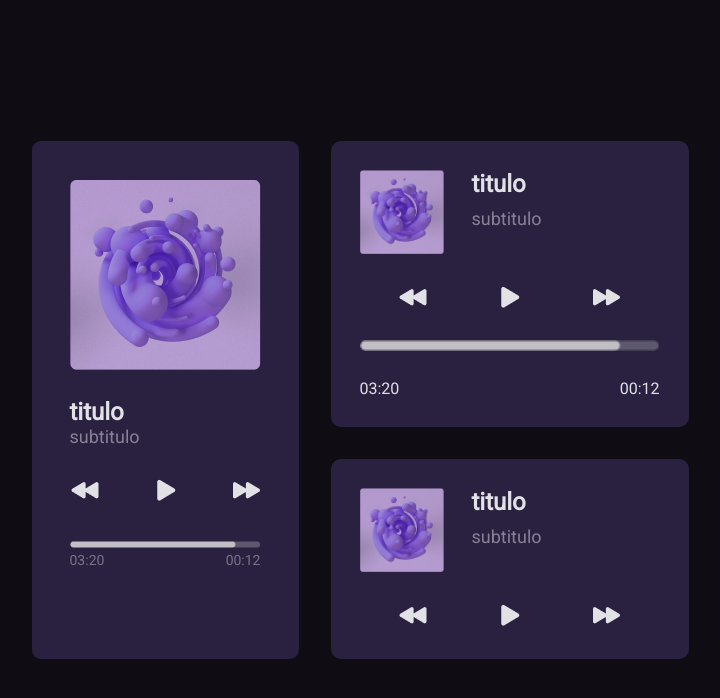
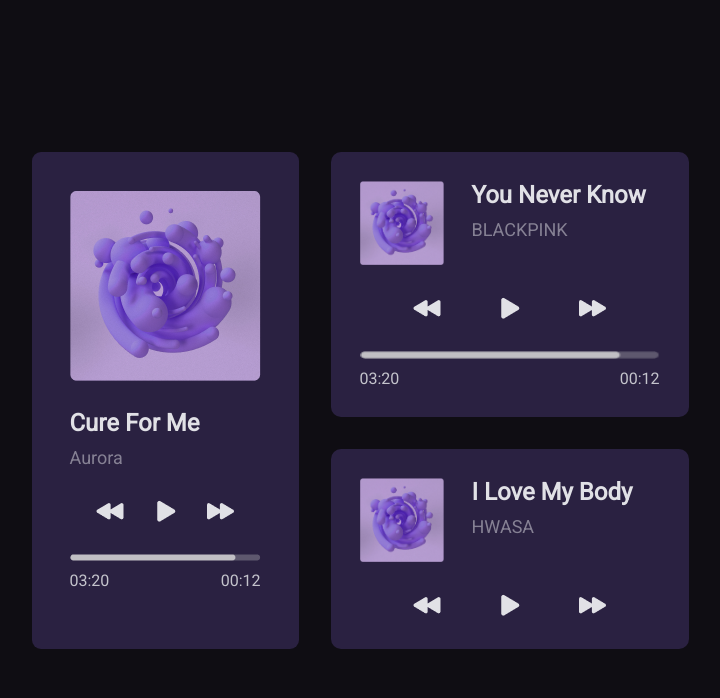
Before and after one commit to karein/desafio-ui-music-player, a React (Create React App) app: page / in a window 1280 px wide. Shown: the top 698 px of the page, without its empty margins (280-1000 px from the left). Built offline with nearby package versions, Linux system fonts and the light colour scheme.

Commit message:
componentizando layout

```diff
--- a/src/App.tsx
+++ b/src/App.tsx
@@ -1,11 +1,11 @@
 import { GlobalStyles } from './styles/global';
-import { Container, Title, SubTitle } from './style';
+import { Container } from './style';
 
-import albumCover from './assets/image-player.png'
-import progressBar from './assets/progress-bar.png'
-import backButton from './assets/back-button.png'
-import playButton from './assets/play-button.png'
-import forwardButton from './assets/forward-button.png'
+import { MusicInfo } from './components/MusicInfo';
+import { AlbumCover } from './components/AlbumCover';
+import { ProgressBar } from './components/ProgressBar';
+import { ActionButtons } from './components/ActionButtons';
+
 
 export function App() {
   return (
@@ -13,73 +13,39 @@ export function App() {
       <Container>
         <div className='container-grid'>
           <div className='full-ui-view'>
-            <img src={albumCover} alt="" className='albumCoverImg' />
+            <AlbumCover />
 
-            <div className='music-info'>
-              <Title>titulo</Title>
-              <SubTitle>subtitulo</SubTitle>
-            </div>
+            <MusicInfo title='Cure For Me' subtitle='Aurora' />
 
-            <div className='action-buttons'>
-              <img src={backButton} alt="" />
-              <img src={playButton} alt="" />
-              <img src={forwardButton} alt="" />
-            </div>
+            <ActionButtons />
 
-            <div>
-              <img src={progressBar} alt="" />
-              <div className='time-progress'>
-                <span>03:20</span>
-                <span>00:12</span>
-              </div>
-            </div>
+            <ProgressBar />
           </div>
 
           <div className='half-ui-view'>
             <div>
-              <div>
-                <img src={albumCover} alt="" className='albumCoverImgHalf' />
+              <div className='imgContainer'>
+                <AlbumCover height='84px' width='84px' />
               </div>
 
-              <div className='music-info-half'>
-                <Title>titulo</Title>
-                <SubTitle>subtitulo</SubTitle>
-              </div>
+              <MusicInfo title='You Never Know' subtitle='BLACKPINK' />
             </div>
 
-            <div className='action-buttons'>
-              <img src={backButton} alt="" />
-              <img src={playButton} alt="" />
-              <img src={forwardButton} alt="" />
-            </div>
+            <ActionButtons />
 
-            <div className='progressInfo'>
-              <img src={progressBar} alt="" />
-
-              <div className='time-progress'>
-                <span>03:20</span>
-                <span>00:12</span>
-              </div>
-            </div>
+            <ProgressBar width='300px' height='8px' />
           </div>
 
           <div className='min-ui-view'>
             <div>
-              <div>
-                <img src={albumCover} alt="" className='albumCoverImgHalf' />
+              <div className='imgContainer'>
+                <AlbumCover height='84px' width='84px' />
               </div>
 
-              <div className='music-info-half'>
-                <Title>titulo</Title>
-                <SubTitle>subtitulo</SubTitle>
-              </div>
+              <MusicInfo title="I Love My Body" subtitle='HWASA' />
             </div>
 
-            <div className='action-buttons'>
-              <img src={backButton} alt="" />
-              <img src={playButton} alt="" />
-              <img src={forwardButton} alt="" />
-            </div>
+            <ActionButtons />
           </div>
         </div>
       </Container>
@@ -87,71 +53,3 @@ export function App() {
     </>
   );
 }
-
-
-/*
-
-import "./styles.css";
-import styled from "styled-components";
-const App = () => {
-  return (
-    <MainContainer>
-      <Container>
-        <Main>Main</Main>
-        <SideBar>SideBar</SideBar>
-        <Footer>Footer</Footer>
-      </Container>
-    </MainContainer>
-  );
-};
-
-const MainContainer = styled.main`
-  display: flex;
-  align-items: center;
-  justify-content: center;
-  align-content: center;
-  background-color: red;
-`;
-
-const Container = styled.div`
-  display: grid;
-  height: 100vh;
-  grid-template-rows: 0.2fr 1fr 0.5fr;
-  grid-template-areas:
-    "sidebar main main"
-    "sidebar footer footer";
-  text-align: center;
-  grid-gap: 0.25rem;
-  transition: all 0.25s ease-in-out;
-  @media (max-width: 550px) {
-    grid-template-columns: 1fr;
-    grid-template-rows: 0.4fr 0.4fr 2.2fr 1.2fr 1fr;
-    grid-template-areas:
-      "sidebar"
-      "main"
-      "footer";
-  }
-  color: white;
-`;
-
-const Main = styled.main`
-  background: #1f2128;
-  color: white;
-  grid-area: main;
-  padding: 0.25rem;
-`;
-const SideBar = styled.div`
-  background: #9aaab7;
-  grid-area: sidebar;
-  padding: 0.25rem;
-`;
-
-const Footer = styled.footer`
-  background: #ff9637;
-  grid-area: footer;
-  padding: 0.25rem;
-`;
-
-export default App;
-
-*/
--- /dev/null
+++ b/src/components/ActionButtons/index.tsx
@@ -0,0 +1,16 @@
+import { Container } from './styles';
+
+import backButton from '../../assets/back-button.png'
+import playButton from '../../assets/play-button.png'
+import forwardButton from '../../assets/forward-button.png'
+
+
+export function ActionButtons() {
+  return (
+    <Container>
+      <img src={backButton} alt="" />
+      <img src={playButton} alt="" />
+      <img src={forwardButton} alt="" />
+    </Container>
+  );
+}
--- /dev/null
+++ b/src/components/ActionButtons/styles.ts
@@ -0,0 +1,7 @@
+
+import styled from "styled-components";
+
+export const Container = styled.div`
+  display: flex;
+  justify-content: space-evenly;
+`
--- /dev/null
+++ b/src/components/AlbumCover/index.tsx
@@ -0,0 +1,16 @@
+import { ImgAlbumCover } from './styles';
+
+import albumCover from '../../assets/image-player.png'
+
+interface ImgProps {
+  height?: string;
+  width?: string;
+}
+
+export function AlbumCover({ height, width }: ImgProps) {
+  return (
+    <>
+      <ImgAlbumCover src={albumCover} height={height} width={width} />
+    </>
+  );
+}
--- /dev/null
+++ b/src/components/AlbumCover/styles.ts
@@ -0,0 +1,6 @@
+import styled from "styled-components";
+
+export const ImgAlbumCover = styled.img`
+  height: ${(props) => props.height ? props.height : 'auto'};
+  width: ${(props) => props.width ? props.width : 'auto'};
+`;
--- /dev/null
+++ b/src/components/MusicInfo/index.tsx
@@ -0,0 +1,15 @@
+import { Container, Title, SubTitle } from './styles';
+
+interface TextProps {
+  title?: string;
+  subtitle?: string;
+}
+
+export function MusicInfo({ title, subtitle }: TextProps) {
+  return (
+    <Container>
+      <Title>{title}</Title>
+      <SubTitle>{subtitle}</SubTitle>
+    </Container>
+  );
+}
--- /dev/null
+++ b/src/components/MusicInfo/styles.ts
@@ -0,0 +1,19 @@
+
+import styled from "styled-components";
+
+export const Container = styled.div`
+  display: flex;
+  flex-direction: column;
+  gap: 10px;
+`
+
+export const Title = styled.text`
+  font-size: 24px;
+  font-weight: bold;
+  flex-wrap: wrap;
+`
+
+export const SubTitle = styled.text`
+  font-size: 18px;
+  opacity: 50%;
+`
--- /dev/null
+++ b/src/components/ProgressBar/index.tsx
@@ -0,0 +1,24 @@
+import { Container } from './styles';
+
+import progressBar from '../../assets/progress-bar.png'
+
+interface ProgressBarProps {
+  width?: string;
+  height?: string;
+}
+
+
+export function ProgressBar({ width, height }: ProgressBarProps) {
+  const neWidth = width ? width : 'auto';
+  const newHeight = height ? height : 'auto';
+
+  return (
+    <Container>
+      <img src={progressBar} alt="" width={neWidth} height={newHeight} />
+      <div className='time-progress'>
+        <span>03:20</span>
+        <span>00:12</span>
+      </div>
+    </Container>
+  );
+}
--- /dev/null
+++ b/src/components/ProgressBar/styles.ts
@@ -0,0 +1,21 @@
+
+import styled from "styled-components";
+
+export const Container = styled.div`
+  flex-direction: column;
+  display: flex;
+  gap: 10px;
+
+  div {
+    &.time-progress {
+      display: flex;
+      flex-direction: row;
+      justify-content: space-between;
+
+      span {
+        color: #C4C4CC;
+        /* opacity: 70%; */
+      }
+    }
+  }
+`
--- a/src/style.ts
+++ b/src/style.ts
@@ -3,8 +3,8 @@ import styled from "styled-components";
 export const Container = styled.div`
   height: 100vh;
   display: flex;
-  align-items: center; // vertical
-  justify-content: center; // horizontal
+  align-items: center;
+  justify-content: center;
 
   div {
     &.container-grid {
@@ -29,30 +29,6 @@ export const Container = styled.div`
 
           gap: 28px;
           padding: 38px;
-
-          div {
-            &.music-info {
-              display: flex;
-              flex-direction: column;
-            }
-          }
-
-          div {
-            &.action-buttons{
-              display: flex;
-              justify-content: space-between;
-            }
-          }
-
-          div {
-            &.time-progress {
-              display: flex;
-              justify-content: space-between;
-              color: #C4C4CC;
-              font-size: 14px;
-              opacity: 50%;
-            }
-          }
         }
 
         &.half-ui-view {
@@ -66,53 +42,14 @@ export const Container = styled.div`
 
           div {
             display: flex;
-            flex-direction: row;
-            gap: 28px;
 
             div {
-              img {
-                &.albumCoverImgHalf{
-                  height: 84px;
-                  width: 84px;
-                }
-              }
-            }
+              &.imgContainer{
+                margin-right: 28px;
 
-            div{
-              &.music-info-half {
-                display: flex;
-                flex-direction: column;
-                gap: 10px;
               }
             }
           }
-
-          div {
-            &.action-buttons{
-              display: flex;
-              justify-content: space-evenly;
-            }
-          }
-
-          div {
-            &.progressInfo {
-              display: flex;
-              flex-direction: column;
-
-              img {
-                width: 300px;
-              }
-
-              div {
-                &.time-progress {
-                  display: flex;
-                  flex-direction: row;
-                  justify-content: space-between;
-                }
-              }
-            }
-          }
-
         }
 
         &.min-ui-view {
@@ -125,33 +62,15 @@ export const Container = styled.div`
           border-radius: 10px;
           gap: 28px;
 
+
           div {
             display: flex;
-            flex-direction: row;
-            gap: 28px;
 
             div {
-              img {
-                &.albumCoverImgHalf{
-                  height: 84px;
-                  width: 84px;
-                }
+              &.imgContainer{
+                margin-right: 28px;
+
               }
-            }
-
-            div {
-              &.music-info-half {
-                display: flex;
-                flex-direction: column;
-                gap: 10px;
-              }
-            }
-          }
-
-          div {
-            &.action-buttons{
-              display: flex;
-              justify-content: space-evenly;
             }
           }
         }
@@ -159,54 +78,3 @@ export const Container = styled.div`
     }
   }
 `;
-
-export const Title = styled.text`
-  font-size: 24px;
-  font-weight: bold;
-`
-export const SubTitle = styled.text`
-  font-size: 18px;
-  /* color: #C4C4CC; */
-  opacity: 50%;
-`
-
-// export const Container = styled.div`
-//   display: flex;
-//   height: 100vh;
-//   align-items: center;
-//   justify-content: center;
-
-//   div {
-//     &.container-grid {
-//       /* display: grid;
-//       text-align: center;
-//       background-color: red;
-
-//       align-content: center;
-
-//       grid-template-rows: 0.2fr 1fr 0.5fr;
-//       grid-template-areas:
-//         "full half half"
-//         "full min min"; */
-
-//         display: grid;
-//         height: 100vh;
-//         grid-template-rows: 0.2fr 1fr 0.5fr;
-//         grid-template-areas:
-//         "sidebar main main"
-//         "sidebar footer footer";
-//         text-align: center;
-//         grid-gap: 0.25rem;
-//         transition: all 0.25s ease-in-out;
-//         @media (max-width: 550px) {
-//         grid-template-columns: 1fr;
-//         grid-template-rows: 0.4fr 0.4fr 2.2fr 1.2fr 1fr;
-//         grid-template-areas:
-//           "sidebar"
-//           "main"
-//           "footer";
-//         }
-//         color: white;
-//     }
-//   }
-// `;
```
